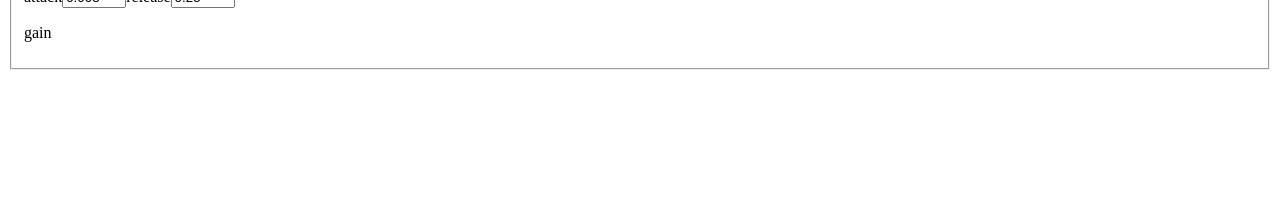
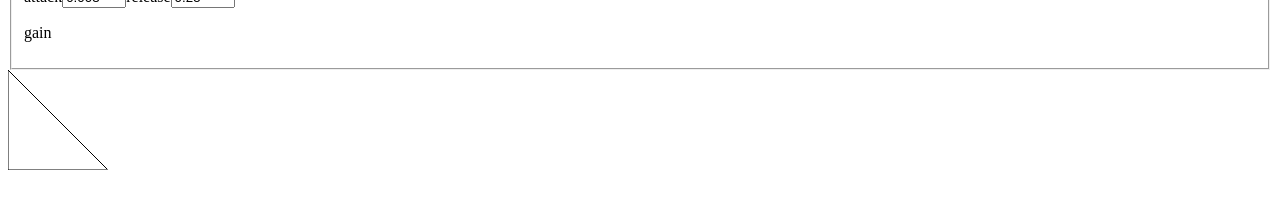
Before and after one commit to citelao/compressor-visualizer, a React app: page / in a window 1280 px wide. Shown: the part 506-710 px from the top of the page. Built offline with nearby package versions, Linux system fonts and the light colour scheme; no server answers; the HTML template or start-up script is replaced by a standard one.

Commit message:
extract and try to graph compressor

```diff
--- /dev/null
+++ b/src/js/Compressor.ts
@@ -0,0 +1,31 @@
+import Db from "./Db";
+
+export interface ICompressorSettings {
+    threshold: number,
+    ratio: number,
+    knee: number,
+    attack: number,
+    release: number,
+}
+
+export default class Compressor {
+    public static compressDb(db: number, compressor: ICompressorSettings): number {
+        return Compressor.compressLinear(Db.dbToLinear(db), compressor);
+    }
+
+    public static compressLinear(linearValue: number, compressor: ICompressorSettings): number {
+        // TODO
+        const linearThreshold = Db.dbToLinear(compressor.threshold);
+        const linearKneeEnd =  Db.dbToLinear(compressor.threshold + compressor.knee);
+        console.log(`threshold: ${linearThreshold}; knee end: ${linearKneeEnd}`)
+        if (linearValue < linearThreshold) {
+            return linearValue;
+        } else if (linearValue < linearKneeEnd) {
+            // User-agent dependent
+            // TODO
+            return linearValue;
+        } else {
+            return (1 / compressor.ratio) * linearValue;
+        }
+    }
+}
--- /dev/null
+++ b/src/js/Graph.tsx
@@ -0,0 +1,48 @@
+import React from "react";
+
+interface IGraphProps {
+    height: number,
+    width: number
+
+    fn: (x: number) => number,
+    x1: number,
+    x2: number,
+
+    y1: number,
+    y2: number
+}
+
+export default class Graph extends React.Component<IGraphProps> {
+    public render() {
+        const sampleCount = this.props.width;
+        const rangeX = (this.props.x2 - this.props.x1);
+        const offsetX = this.props.x1;
+        const rangeY = (this.props.y2 - this.props.y1);
+        const offsetY = this.props.y1;
+        const pts = [];
+        for (let i = 0; i < sampleCount; i++) {
+            const stepWidth = this.props.width / sampleCount;
+            const xPos = i * stepWidth;
+
+            const elapsedPercent = i / sampleCount;
+            const x = offsetX + (elapsedPercent * rangeX);
+            const y = this.props.fn(x);
+            console.log(x, y);
+            const yPercentage = (y - offsetY) / rangeY;
+            const yPos = yPercentage * this.props.height;
+
+            pts.push({ x: xPos, y: yPos});
+        }
+
+        return <svg height={this.props.height} width={this.props.width}>
+            {/* Grid */}
+            <line x1={0} x2={this.props.width} y1={this.props.height} y2={this.props.height} stroke="black" />
+            <line x1={0} x2={0} y1={0} y2={this.props.height} stroke="black" />
+
+            <polyline
+                stroke="black"
+                fill="none"
+                points={pts.map((pt) => `${pt.x},${pt.y}`).join(" ")} />
+        </svg>
+    }
+}
--- a/src/js/app.tsx
+++ b/src/js/app.tsx
@@ -1,19 +1,13 @@
 import React from "react";
 import ReactDOM from "react-dom";
+import Compressor, { ICompressorSettings } from "./Compressor";
 import Db from "./Db";
+import Graph from "./Graph";
 import Sound from "./Sound";
 import Timer from "./timer";
 import Waveform from "./Waveform";
 
 interface IAppProps {}
-
-interface ICompressorSettings {
-    threshold: number,
-    ratio: number,
-    knee: number,
-    attack: number,
-    release: number,
-}
 
 interface IAppState {
     audioContext: AudioContext | null,
@@ -119,23 +113,8 @@ class App extends React.Component<IAppProps, IAppState>
                 compressor.release.value = this.state.compressor.release;
 
                 const gain = ctx.createGain();
-                const compressionCurve = (input: number) => {
-                    // TODO
-                    const linearThreshold = Db.dbToLinear(this.state.compressor.threshold);
-                    const linearKneeEnd =  Db.dbToLinear(this.state.compressor.threshold + this.state.compressor.knee);
-                    console.log(`threshold: ${linearThreshold}; knee end: ${linearKneeEnd}`)
-                    if (input < linearThreshold) {
-                        return input;
-                    } else if (input < linearKneeEnd) {
-                        // User-agent dependent
-                        // TODO
-                        return input;
-                    } else {
-                        return (1 / this.state.compressor.ratio) * input;
-                    }
-                };
-                console.log(compressionCurve(0.0), compressionCurve(0.03), compressionCurve(0.3))
-                const fullMakeupGain = 1 / compressionCurve(1.0);
+                // console.log(compressionCurve(0.0), compressionCurve(0.03), compressionCurve(0.3), compressionCurve(0.3))
+                const fullMakeupGain = 1 / Compressor.compressDb(1.0, this.state.compressor);
                 const makeupGain = Math.pow(fullMakeupGain, 0.6);
                 const invertMakeupGain = 1 / makeupGain;
                 gain.gain.value = invertMakeupGain;
@@ -178,7 +157,7 @@ class App extends React.Component<IAppProps, IAppState>
             meanWaveform = absMeanSample(subpart, samples);
             rmsWaveform = rmsSample(subpart, samples);
 
-            pureWaveform = subpart;
+            pureWaveform = channelData;
             // console.log(subpart);
         }
 
@@ -301,6 +280,12 @@ class App extends React.Component<IAppProps, IAppState>
 
                 <p>gain</p>
             </fieldset>
+
+            {/* Debug compressor visualize */}
+            <Graph height={100} width={100}
+                x1={-1} x2={0}
+                y1={-1} y2={0}
+                fn={(x) => Compressor.compressLinear(x, this.state.compressor)} />
         </>;
     }
 
```
